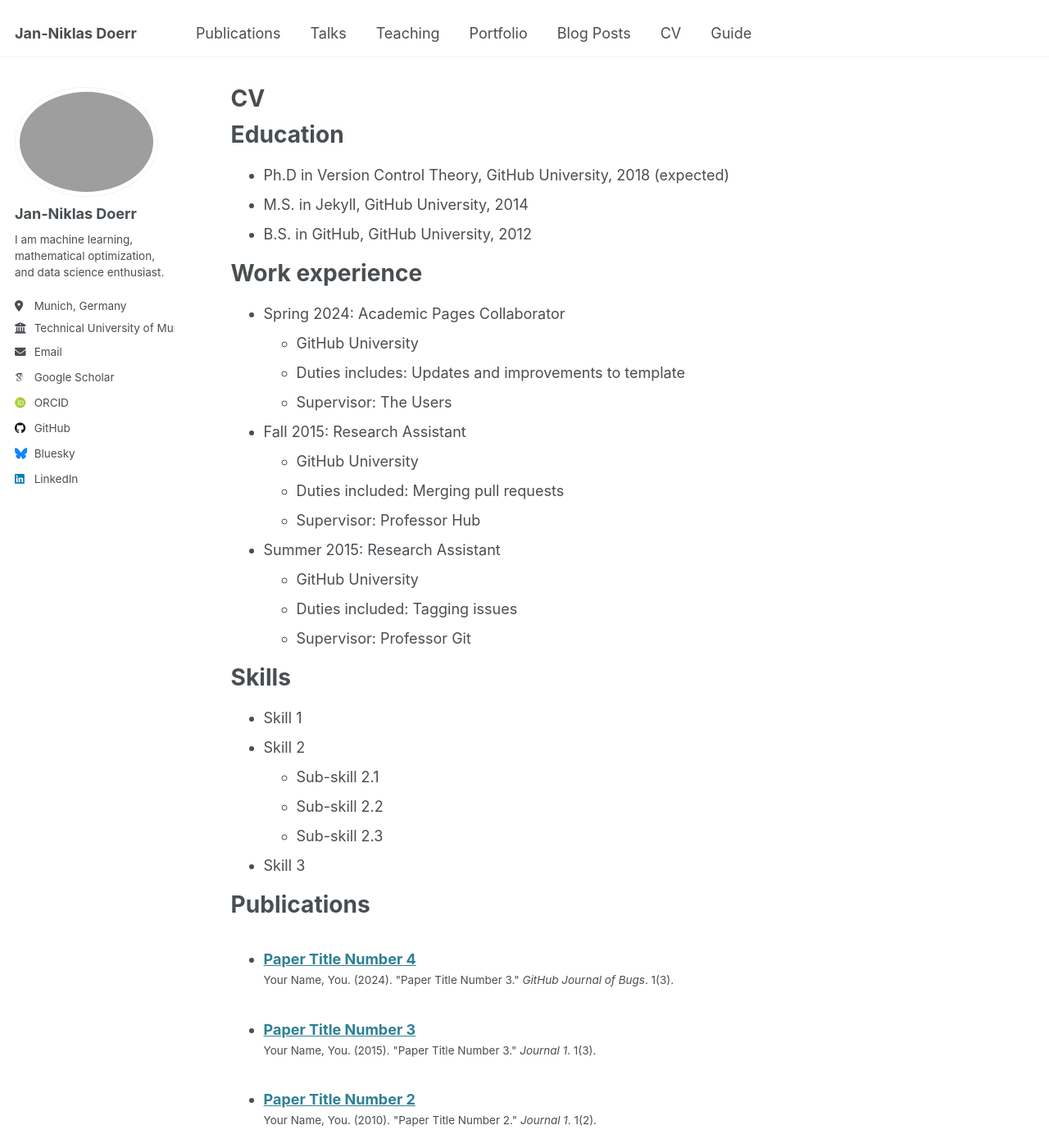
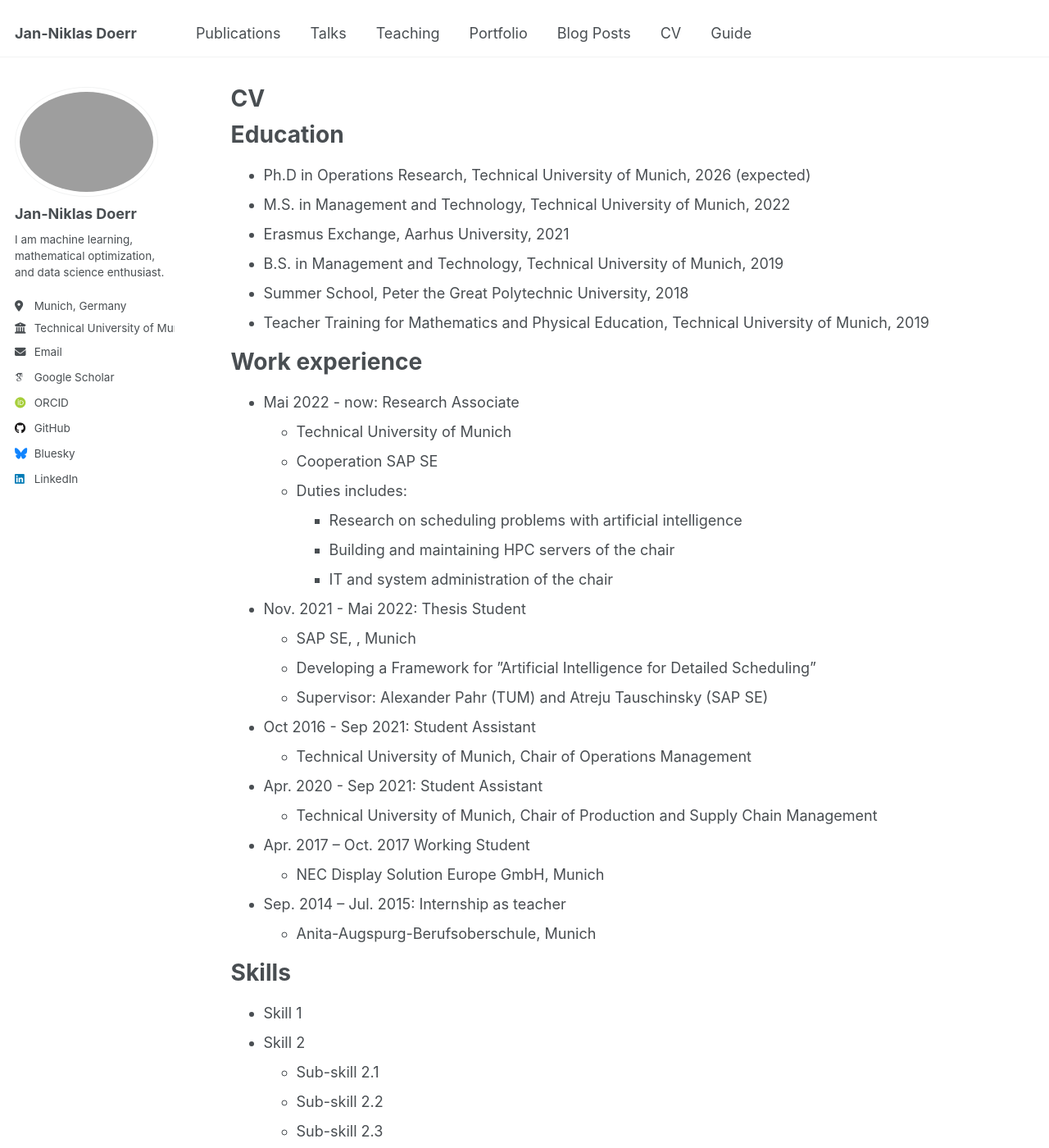
Before and after one commit to Jan-Niklas-Doerr/Jan-Niklas-Doerr.github.io, a Jekyll site: the page built from _pages/cv.md, in a window 1280 px wide and 1400 px high. Shown: the whole window at 82% size. Built offline with Jekyll 4.4.1, drawn with Linux system fonts in a browser that asks for light colours; some web fonts are replaced; some of the changed text lies outside the part shown.

Commit message:
added stuff

```diff
--- a/_pages/cv.md
+++ b/_pages/cv.md
@@ -11,26 +11,40 @@ redirect_from:
 
 Education
 ======
-* Ph.D in Version Control Theory, GitHub University, 2018 (expected)
-* M.S. in Jekyll, GitHub University, 2014
-* B.S. in GitHub, GitHub University, 2012
+* Ph.D in Operations Research, Technical University of Munich, 2026 (expected)
+* M.S. in Management and Technology, Technical University of Munich, 2022
+* Erasmus Exchange, Aarhus University, 2021
+* B.S. in Management and Technology, Technical University of Munich, 2019
+* Summer School, Peter the Great Polytechnic University, 2018
+* Teacher Training for Mathematics and Physical Education, Technical University of Munich, 2019
 
 Work experience
 ======
-* Spring 2024: Academic Pages Collaborator
-  * GitHub University
-  * Duties includes: Updates and improvements to template
-  * Supervisor: The Users
+* Mai 2022 - now: Research Associate
+  * Technical University of Munich
+  * Cooperation SAP SE
+  * Duties includes:
+    * Research on scheduling problems with artificial intelligence
+    * Building and maintaining HPC servers of the chair
+    * IT and system administration of the chair
 
-* Fall 2015: Research Assistant
-  * GitHub University
-  * Duties included: Merging pull requests
-  * Supervisor: Professor Hub
+* Nov. 2021 - Mai 2022: Thesis Student
+  * SAP SE, , Munich
+  * Developing a Framework for ”Artificial Intelligence for Detailed Scheduling”
+  * Supervisor: Alexander Pahr (TUM) and Atreju Tauschinsky (SAP SE)
 
-* Summer 2015: Research Assistant
-  * GitHub University
-  * Duties included: Tagging issues
-  * Supervisor: Professor Git
+* Oct 2016 - Sep 2021: Student Assistant
+  * Technical University of Munich, Chair of Operations Management
+
+* Apr. 2020 - Sep 2021: Student Assistant
+  * Technical University of Munich, Chair of Production and Supply Chain Management
+
+* Apr. 2017 – Oct. 2017 Working Student
+  * NEC Display Solution Europe GmbH, Munich
+
+* Sep. 2014 – Jul. 2015: Internship as teacher
+  * Anita-Augspurg-Berufsoberschule, Munich
+
 
 Skills
 ======
```
Also changed, not shown: _teaching/Applied-discrete.md (added, +23 -0 lines), _teaching/IDP.md (+1 -1 lines), _teaching/Management-Science.md (added, +24 -0 lines), _teaching/Project-studies.md (+2 -1 lines).
